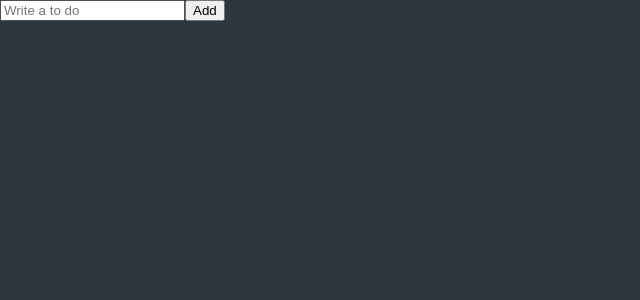
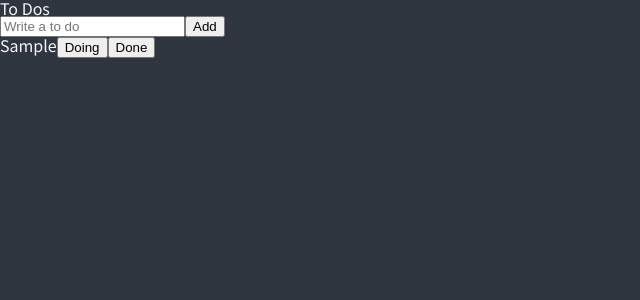
Before and after one commit to kgogo5/masterClass, a React (Create React App) app: page / in a window 1280 px wide. Both pictures are taken after typing "Sample" into the empty fields and a click on the button "Add". Shown: the top 300 px of the page, without its empty margins (0-640 px from the left). Built offline with nearby package versions, Linux system fonts and the light colour scheme.

Commit message:
todolist 작업중

```diff
--- a/src/App.tsx
+++ b/src/App.tsx
@@ -64,7 +64,7 @@
 }
 `;
 
-const _ = () => {
+const App = () => {
   return (
     <>
       <GlobalStyle />
@@ -73,4 +73,4 @@
   );
 };
 
-export default _;
+export default App;
--- /dev/null
+++ b/src/CreateToDo.tsx
@@ -0,0 +1,30 @@
+import { useForm } from "react-hook-form";
+import { useSetRecoilState } from "recoil";
+import { toDoState } from "./atoms";
+
+interface IForm {
+  toDo: string;
+}
+
+const CreateToDos = () => {
+  const setToDos = useSetRecoilState(toDoState);
+  const { register, handleSubmit, setValue } = useForm<IForm>();
+  const handleValid = ({ toDo }: IForm) => {
+    setToDos((prev) => [
+      { text: toDo, id: Date.now(), category: "TO_DO" },
+      ...prev,
+    ]);
+    setValue("toDo", "");
+  };
+  return (
+    <form onSubmit={handleSubmit(handleValid)}>
+      <input
+        {...register("toDo", { required: "Please write a To Do" })}
+        placeholder="Write a to do"
+      />
+      <button>Add</button>
+    </form>
+  );
+};
+
+export default CreateToDos;
--- /dev/null
+++ b/src/ToDo.tsx
@@ -0,0 +1,34 @@
+import { useSetRecoilState } from "recoil";
+import { IToDo, toDoState } from "./atoms";
+
+const ToDo = ({ text, category, id }: IToDo) => {
+  const setToDos = useSetRecoilState(toDoState);
+  const onClick = (newCategory: IToDo["category"]) => {
+    setToDos((prev) => {
+      const targetIndex = prev.findIndex((toDo) => toDo.id === id);
+      const newToDo = { text, id, category: newCategory };
+
+      return [
+        ...prev.slice(0, targetIndex),
+        newToDo,
+        ...prev.slice(targetIndex + 1),
+      ];
+    });
+  };
+  return (
+    <li>
+      <span>{text}</span>
+      {category !== "DOING" && (
+        <button onClick={() => onClick("DOING")}>Doing</button>
+      )}
+      {category !== "TO_DO" && (
+        <button onClick={() => onClick("TO_DO")}>To Do</button>
+      )}
+      {category !== "DONE" && (
+        <button onClick={() => onClick("DONE")}>Done</button>
+      )}
+    </li>
+  );
+};
+
+export default ToDo;
--- a/src/ToDoList.tsx
+++ b/src/ToDoList.tsx
@@ -1,23 +1,22 @@
-import { useForm } from "react-hook-form";
+import { useRecoilValue } from "recoil";
+import { toDoState } from "./atoms";
+import CreateToDo from "./CreateToDo";
+import ToDo from "./ToDo";
 
-interface IForm {
-  toDo: string;
-}
-function ToDoList() {
-  const { register, handleSubmit, setValue } = useForm();
-  const handleValid = (data: IForm) => {
-    console.log("add to do", data.toDo);
-    setValue("toDo", "");
-  };
-
+const ToDoList = () => {
+  const toDos = useRecoilValue(toDoState);
+  console.log(toDos);
   return (
     <div>
-      <form onSubmit={handleSubmit(handleValid)}>
-        <input {...register("toDo")} placeholder="Write a to do" />
-        <button>Add</button>
-      </form>
+      <h1>To Dos</h1>
+      <CreateToDo />
+      <ul>
+        {toDos.map((toDo) => (
+          <ToDo key={toDo.id} {...toDo} />
+        ))}
+      </ul>
     </div>
   );
-}
+};
 
 export default ToDoList;
--- /dev/null
+++ b/src/atoms.tsx
@@ -0,0 +1,12 @@
+import { atom } from "recoil";
+
+export interface IToDo {
+  text: string;
+  id: number;
+  category: "TO_DO" | "DOING" | "DONE";
+}
+
+export const toDoState = atom<IToDo[]>({
+  key: "toDo",
+  default: [],
+});
```
